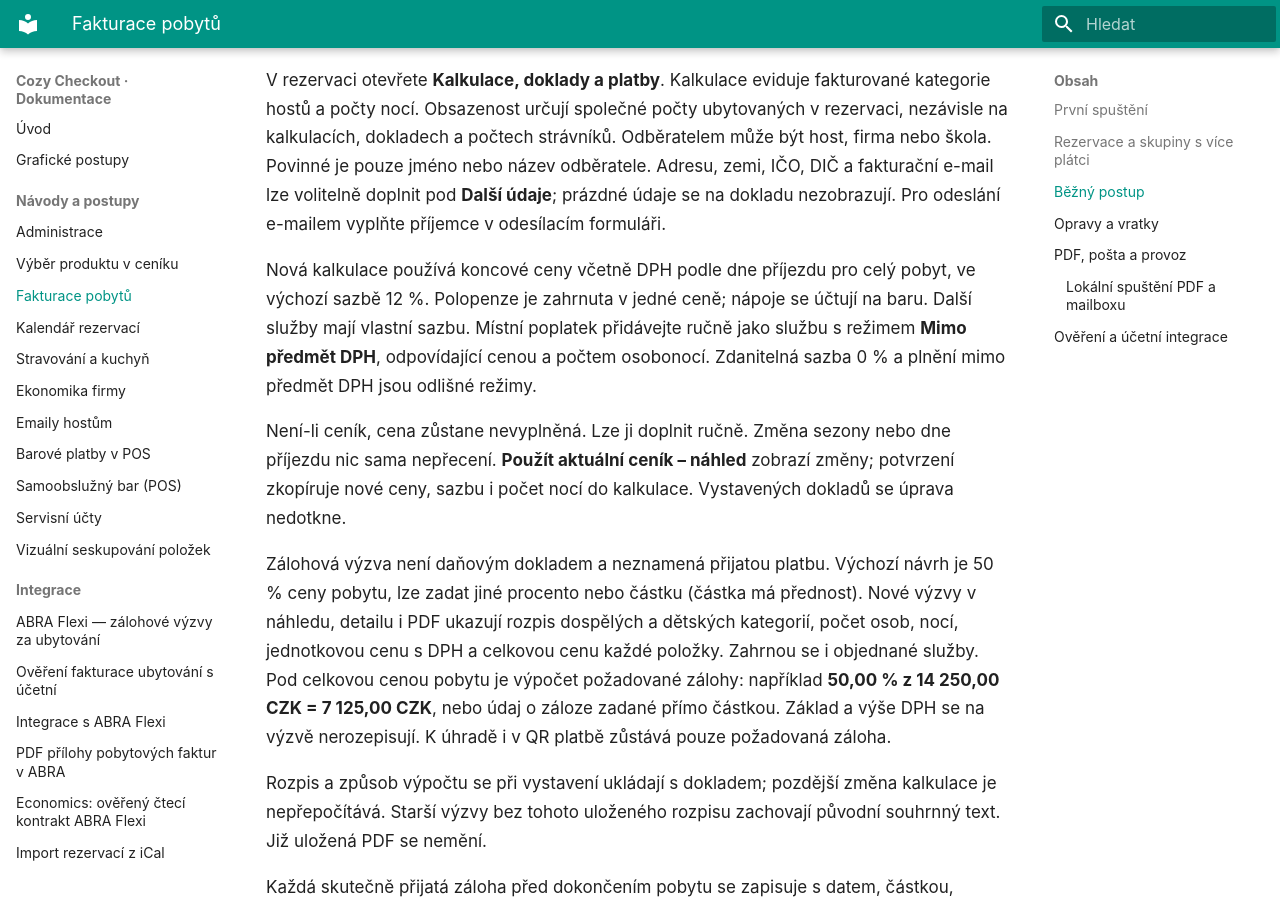
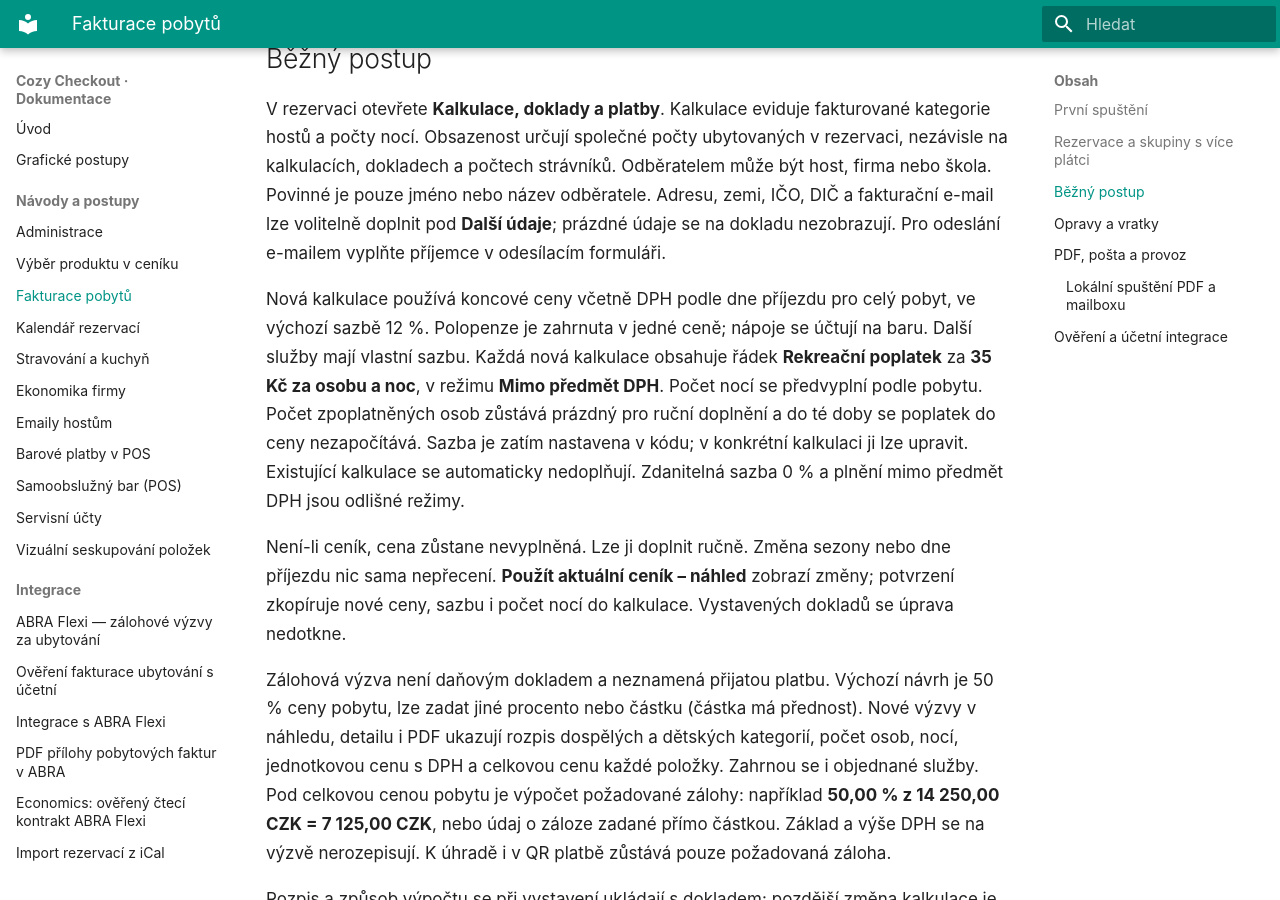
Before and after one commit to michalhorcic/cozy-checkout, an MkDocs documentation site: the page built from docs/features/BILLING.md, in a window 1280 px wide and 900 px high, scrolled down 3028 px. Built offline with MkDocs 1.6.1 and Material for MkDocs 9.7.7, drawn with Linux system fonts in a browser that asks for light colours; some of the changed text lies outside the part shown.

Commit message:
Add default recreation fee with manual person count

```diff
--- a/docs/features/BILLING.md
+++ b/docs/features/BILLING.md
@@ -67,7 +67,8 @@ fakturaci a před prvním vystavením zvolte **Rozdělit mezi více plátců**:
    Další plátci je převezmou i po změně katalogu nebo individuální cenové výjimce
    výchozího plátce. Společný termín určí noci. Individuální termín lze doplnit
    ve formuláři plátce, ceny upravit v jeho kalkulaci. Služby a místní poplatky
-   se dalším rodinám nekopírují; doplňte jejich množství jednotlivě.
+   se dalším rodinám nekopírují. Každá nová kalkulace má vlastní řádek rekreačního
+   poplatku; počet zpoplatněných osob doplňte jednotlivě.
 4. Plátce přepínejte záložkami přímo nad kalkulací. Pod nimi se ihned zobrazí
    počty aktivního plátce a editovatelné řádky; souhrn rozdělení a nápověda jsou
    v rozbalovacím přehledu. Záložky obsahují celkový počet osob, rozpad dospělých
@@ -117,8 +118,12 @@ v odesílacím formuláři.
 
 Nová kalkulace používá koncové ceny včetně DPH podle dne příjezdu pro celý pobyt,
 ve výchozí sazbě 12 %. Polopenze je zahrnuta v jedné ceně; nápoje se účtují na
-baru. Další služby mají vlastní sazbu. Místní poplatek přidávejte ručně jako
-službu s režimem **Mimo předmět DPH**, odpovídající cenou a počtem osobonocí.
+baru. Další služby mají vlastní sazbu. Každá nová kalkulace obsahuje řádek
+**Rekreační poplatek** za **35 Kč za osobu a noc**, v režimu **Mimo předmět DPH**.
+Počet nocí se předvyplní podle pobytu. Počet zpoplatněných osob zůstává prázdný
+pro ruční doplnění a do té doby se poplatek do ceny nezapočítává. Sazba je zatím
+nastavena v kódu; v konkrétní kalkulaci ji lze upravit. Existující kalkulace se
+automaticky nedoplňují.
 Zdanitelná sazba 0 % a plnění mimo předmět DPH jsou odlišné režimy.
 
 Není-li ceník, cena zůstane nevyplněná. Lze ji doplnit ručně. Změna sezony nebo
```
Also changed, not shown: 5 other files.
